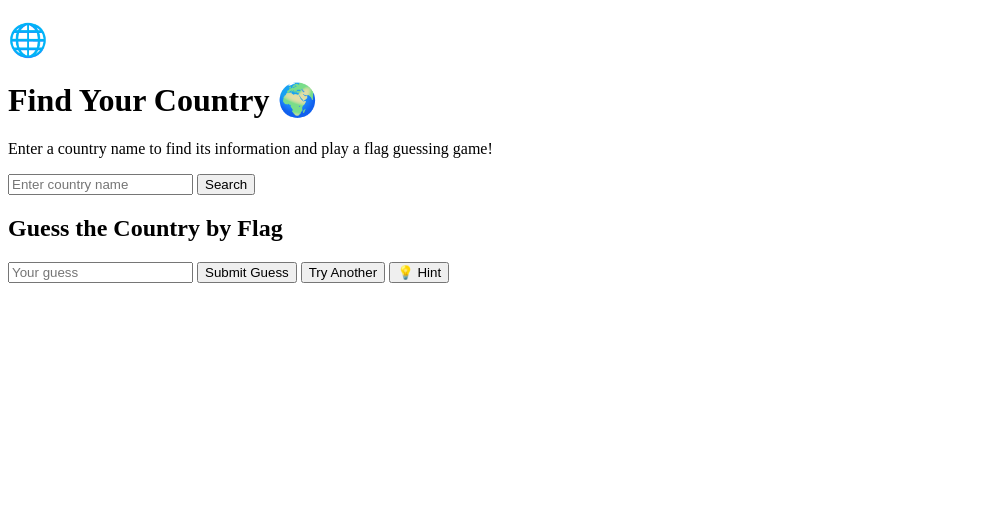
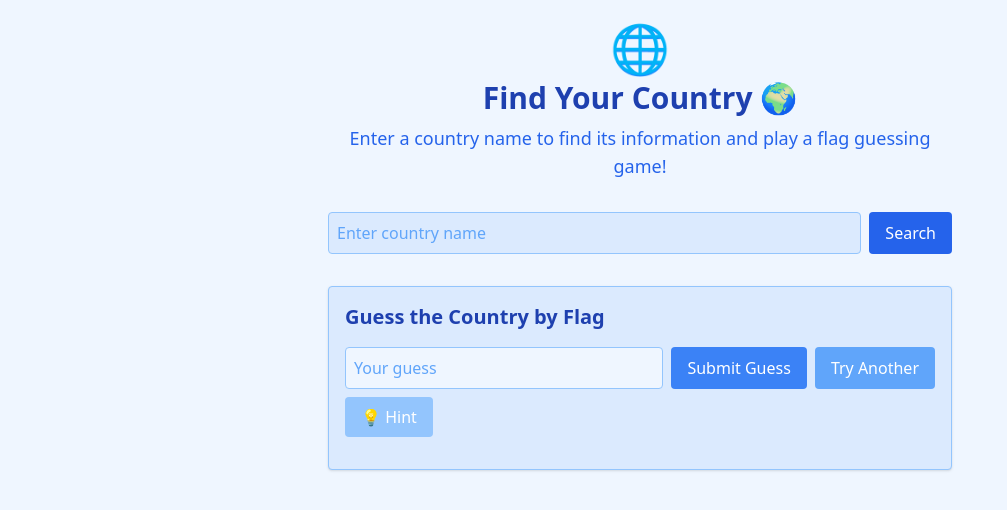
Before and after one commit to Find-My-Country/findwebsite, a plain HTML site: page index.html in a window 1280 px wide. Shown: the whole page, without its empty margins (0-1007 px from the left). Drawn offline with nearby package versions, Linux system fonts and the light colour scheme.

Commit message:
Update: Waxan design ka u bedelay tailwind css

```diff
--- a/index.html
+++ b/index.html
@@ -4,42 +4,55 @@
   <meta charset="UTF-8" />
   <meta name="viewport" content="width=device-width, initial-scale=1.0" />
   <title>Find Your Country</title>
-  <link rel="stylesheet" href="css.css" />
+  <script src="https://cdn.tailwindcss.com"></script>
 </head>
-<body>
-  <div class="container">
-    <h1>🌐</h1>
-    <h1>Find Your Country 🌍</h1>
-    <p>Enter a country name to find its information and play a flag guessing game!</p>
+<body class="bg-blue-50 text-blue-900 min-h-screen">
 
+  <div class="max-w-2xl mx-auto p-6">
+    <!-- Header -->
+    <div class="text-center mb-8">
+      <h1 class="text-5xl mb-2">🌐</h1>
+      <h1 class="text-3xl font-bold mb-2 text-blue-800">Find Your Country 🌍</h1>
+      <p class="text-lg text-blue-600">Enter a country name to find its information and play a flag guessing game!</p>
+    </div>
 
     <!-- Search Section -->
-    <div class="search-section">
-
-      <input type="text" id="countryInput" placeholder="Enter country name" />
-      <button onclick="searchCountry()">Search</button>
+    <div class="mb-8">
+      <div class="flex gap-2">
+        <input type="text" id="countryInput" placeholder="Enter country name"
+               class="flex-1 p-2 border border-blue-300 rounded bg-blue-100 placeholder-blue-400" />
+        <button onclick="searchCountry()"
+                class="bg-blue-600 text-white px-4 py-2 rounded hover:bg-blue-700">Search</button>
+      </div>
     </div>
 
     <!-- Display Country Info -->
-    <div id="countryInfo" class="info-box"></div>
+    <div id="countryInfo" class="bg-blue-100 text-blue-800 p-4 rounded shadow mb-8 hidden border border-blue-300"></div>
 
     <!-- Flag Guessing Game -->
-    <div class="game-section">
+    <div class="bg-blue-100 p-4 rounded shadow border border-blue-300">
+      <h2 class="text-xl font-semibold mb-4 text-blue-800">Guess the Country by Flag</h2>
 
-      <h2>Guess the Country by Flag</h2>
+      <div class="flex flex-wrap gap-2 mb-4">
+        <input type="text" id="guessInput" placeholder="Your guess"
+               class="flex-1 p-2 border border-blue-300 rounded bg-blue-50 placeholder-blue-400" />
+        <button onclick="submitGuess()"
+                class="bg-blue-500 text-white px-4 py-2 rounded hover:bg-blue-600">Submit Guess</button>
+        <button onclick="loadRandomFlag()"
+                class="bg-blue-400 text-white px-4 py-2 rounded hover:bg-blue-500">Try Another</button>
+        <button class="hint-btn bg-blue-300 text-white px-4 py-2 rounded hover:bg-blue-400">💡 Hint</button>
+      </div>
 
-      <input type="text" id="guessInput" placeholder="Your guess" />
-      <button onclick="submitGuess()">Submit Guess</button>
-      <button onclick="loadRandomFlag()">Try Another</button>
-      <button class="hint-btn">💡 Hint</button>
-      <p id="guessResult"></p>
+      <p id="guessResult" class="text-lg text-blue-700"></p>
     </div>
   </div>
-<script src="task1.js"></script>
-<script src="task2.js"></script>
-<script src="task3.js"></script>
-<script src="task4.js"></script>
-<script src="task5.js"></script>
+
+  <!-- Scripts -->
+  <script src="task1.js"></script>
+  <script src="task2.js"></script>
+  <script src="task3.js"></script>
+  <script src="task4.js"></script>
+  <script src="task5.js"></script>
   <script src="app.js"></script>
 </body>
 </html>
```
